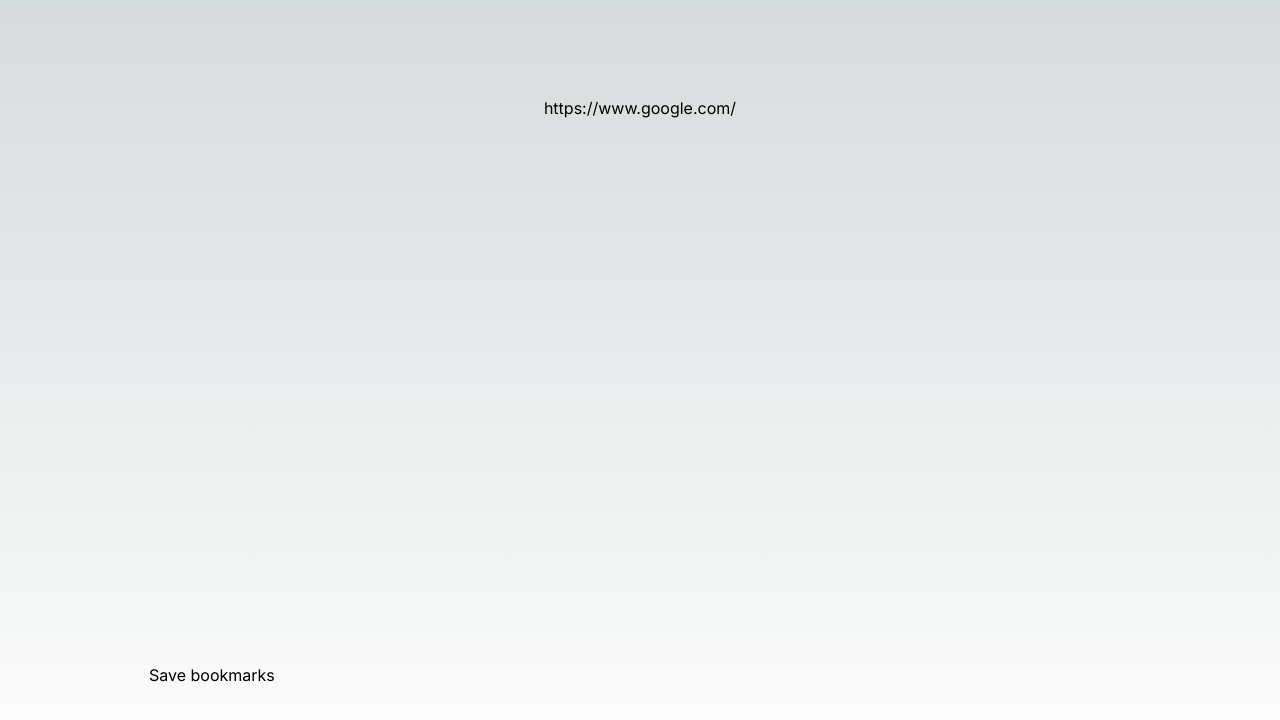
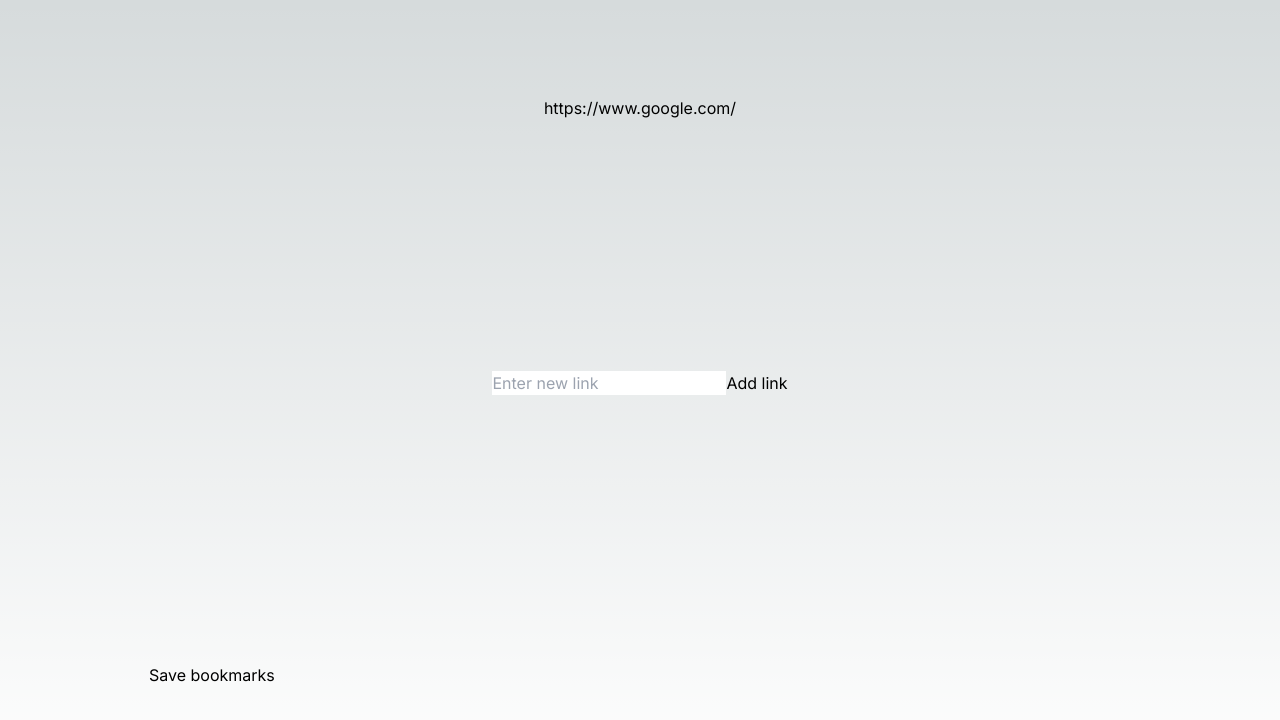
Before and after one commit to GabrielDougherty/link-saver-site, a Next.js app: page / in a window 1280 px wide. Shown: the top 720 px of the page. Built offline with nearby package versions, Linux system fonts and the light colour scheme.

Commit message:
check in, link adding is working

```diff
--- a/package.json
+++ b/package.json
@@ -20,6 +20,10 @@
     "react": "18.2.0",
     "react-dom": "18.2.0",
     "tailwindcss": "3.3.3",
-    "typescript": "5.2.2"
+    "typescript": "5.2.2",
+    "uuid": "^9.0.0"
+  },
+  "devDependencies": {
+    "@types/uuid": "^9.0.3"
   }
 }
--- a/src/app/page.tsx
+++ b/src/app/page.tsx
@@ -1,7 +1,9 @@
 "use client";
 
 import Image from 'next/image'
-import { useState } from 'react';
+import { root } from 'postcss';
+import { useState, Dispatch, SetStateAction, MouseEvent, ChangeEvent } from 'react';
+import {v4 as uuidv4} from 'uuid';
 
 function MySaveButton({ title }: { title: string }) {
   return (
@@ -16,16 +18,40 @@
   );
 }
 
-function LinkList({ links }: { links: Array<string>}) {
-    const linkItems = links.map((link) => <a href={link} key={link}>{link}<li key={link}></li></a>)
-    return (<ul>{linkItems}</ul>)
-}
+
+
+
 
 export default function Home() {
-  const [links, setLinks] = useState(["https://www.google.com/"]);
+  var params = location.search;
+  var [links, setLinks] = useState(["https://www.google.com/"]);
+  function AddLink() {
+    var newLink = Array<string>();
+    newLink = [''];
+    function handleChange(e: ChangeEvent<HTMLInputElement>) {
+      console.log('hello1')
+      newLink[0] = e.target.value;
+    }
+    function handleClick(e: MouseEvent<HTMLButtonElement>) {
+      console.log('hello2')
+      console.log(links)
+      setLinks((links) => [...links, newLink[0]]);
+    }
+    return (<div>
+        <input id="newLink" placeholder="Enter new link" onChange={handleChange}></input>
+        <button onClick={handleClick}>Add link</button>
+    </div>);
+  }
+
+  function LinkList({ links }: { links: Array<string>}) {
+    const linkItems = links.map((link) => <a href={link} key={uuidv4()}>{link}<li key={uuidv4()}></li></a>)
+    return (<ul>{linkItems}</ul>)
+  }
+
   return (
     <main className="flex min-h-screen flex-col items-center justify-between p-24">
       <LinkList links={links}></LinkList>
+      <AddLink></AddLink>
       <MySaveButton title='Save bookmarks'></MySaveButton>
     </main>
   )
```
Also changed, not shown: 1 other file (tests, documents, lock files or other folders).
